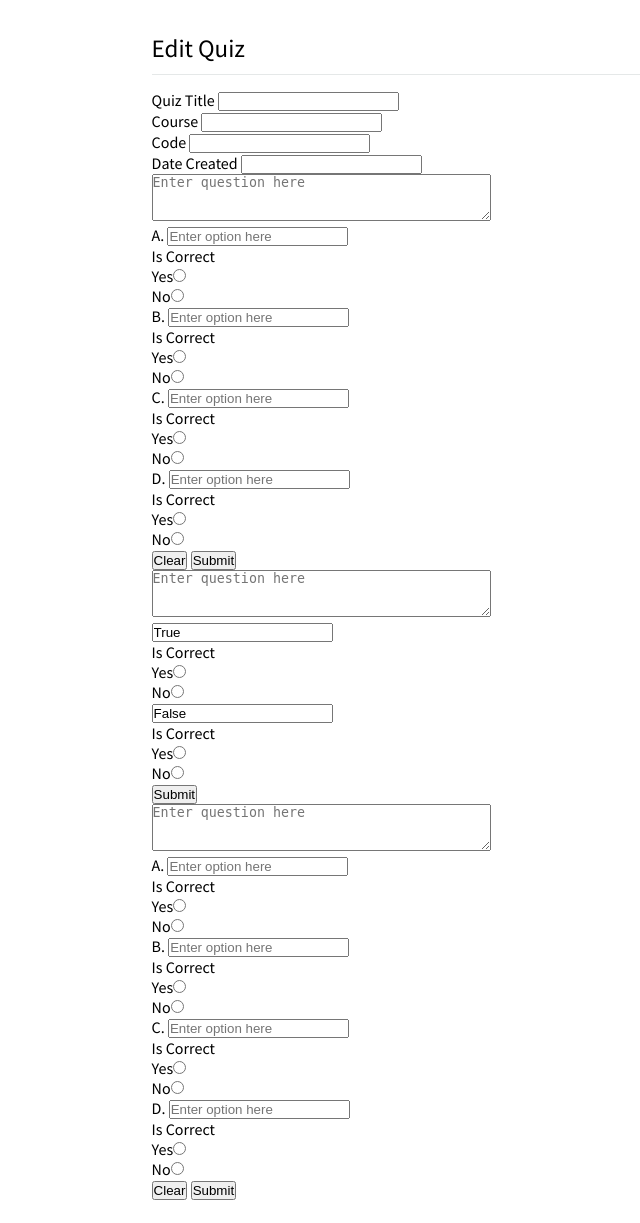
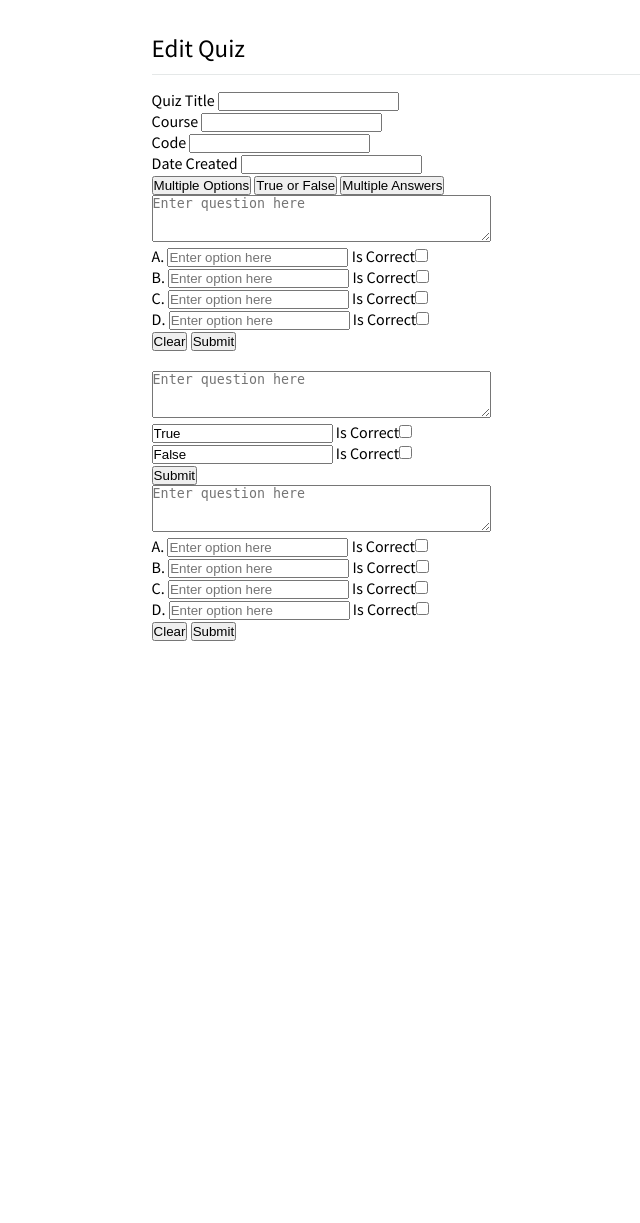
Before and after one commit to quruli/Quiz, a PHP site: page /quiz_edit.php in a window 1280 px wide. Shown: the part 61-1284 px from the top of the page, without its empty margins (2-642 px from the left). After the commit the page ends 702 px from the top, so only its background shows below. Run offline with PHP 8.4, Linux system fonts and the light colour scheme; some libraries are stand-ins or nearby versions.

Commit message:
-revised quiz form UI

```diff
--- a/index.php
+++ b/index.php
@@ -4,7 +4,7 @@
   <div class="main-wrapper">
     <?php
     if (isset($_SESSION['invalid-pw'])) {
-      echo '<h1 class="title">Invalid password!</h1><hr />';
+      echo '<h1 class="title">Invalid password!</h1>';
     } else if (isset($_SESSION['logged-in'])) {
       echo '<h1 class="title">Home</h1>';
       $type = $_SESSION['type'];
--- a/quiz_edit.php
+++ b/quiz_edit.php
@@ -15,42 +15,36 @@
 				Date Created <input type="text" name="date-created" /><br />
 		 </form>
 
+		 <form action="">
+			 <button type="submit">Multiple Options</button>
+			 <button type="submit">True or False</button>
+			 <button type="submit">Multiple Answers</button>
+		 </form>
+
 		 <div id="multOpt"> <!-- Multiple Options -->
 			 <form id="multOpt-form">
 				 	<textarea rows="3" cols="40" name="qtn" placeholder="Enter question here"></textarea><br />
-					A. <input type="text" name="ans1" placeholder="Enter option here"/><br />
-					Is Correct <br />
-					Yes<input type="radio" name="check_ans" value="1" /><br />
-					No<input type="radio" name="check_ans" value="0" /><br />
-					B. <input type="text" name="ans2" placeholder="Enter option here"/><br />
-					Is Correct <br />
-					Yes<input type="radio" name="check_ans" value="1" /><br />
-					No<input type="radio" name="check_ans" value="0" /><br />
-					C. <input type="text" name="ans3" placeholder="Enter option here"/><br />
-					Is Correct <br />
-					Yes<input type="radio" name="check_ans" value="1" /><br />
-					No<input type="radio" name="check_ans" value="0" /><br />
-					D. <input type="text" name="ans4" placeholder="Enter option here"/><br />
-					Is Correct <br />
-					Yes<input type="radio" name="check_ans" value="1" /><br />
-					No<input type="radio" name="check_ans" value="0" /><br />
+					A. <input type="text" name="ans1" placeholder="Enter option here"/>
+					Is Correct<input type="checkbox" name="check_ans" value="true" /><br />
+					B. <input type="text" name="ans2" placeholder="Enter option here"/>
+					Is Correct<input type="checkbox" name="check_ans" value="true" /><br />
+					C. <input type="text" name="ans3" placeholder="Enter option here"/>
+					Is Correct<input type="checkbox" name="check_ans" value="true" /><br />
+					D. <input type="text" name="ans4" placeholder="Enter option here"/>
+					Is Correct<input type="checkbox" name="check_ans" value="true" /><br />
 					<button type="reset" name="clear">Clear</button>
 					<button type="submit" name="add-qtn" onclick="clear()">Submit</button>
 
 			 </form>
 		 </div>
-
+<br>
 		 <div id="torf"> <!-- True of False -->
 			 <form id="torf-form">
 				 	<textarea rows="3" cols="40" name="qtn" placeholder="Enter question here"></textarea><br />
-					<input type="text" name="ans1" value="True" readonly/><br />
-					Is Correct <br />
-					Yes<input type="radio" name="check_ans" value="1" /><br />
-					No<input type="radio" name="check_ans" value="0" /><br />
-					<input type="text" name="ans2" value="False" readonly/><br />
-					Is Correct <br />
-					Yes<input type="radio" name="check_ans" value="1" /><br />
-					No<input type="radio" name="check_ans" value="0" /><br />
+					<input type="text" name="ans1" value="True" readonly/>
+					Is Correct<input type="checkbox" name="check_ans" value="true" /><br />
+					<input type="text" name="ans2" value="False" readonly/>
+					Is Correct<input type="checkbox" name="check_ans" value="true" /><br />
 					<button type="submit" name="add-qtn" onclick="clear()">Submit</button>
 			 </form>
 		 </div>
@@ -58,22 +52,14 @@
 		 <div id="">
 			<form id=""> <!-- Multiple Answer -->
 				<textarea rows="3" cols="40" name="qtn" placeholder="Enter question here"></textarea><br />
-				A. <input type="text" name="ans1" placeholder="Enter option here"/><br />
-				Is Correct <br />
-				Yes<input type="radio" name="check_ans" value="1" /><br />
-				No<input type="radio" name="check_ans" value="0" /><br />
-				B. <input type="text" name="ans2" placeholder="Enter option here"/><br />
-				Is Correct <br />
-				Yes<input type="radio" name="check_ans" value="1" /><br />
-				No<input type="radio" name="check_ans" value="0" /><br />
-				C. <input type="text" name="ans3" placeholder="Enter option here"/><br />
-				Is Correct <br />
-				Yes<input type="radio" name="check_ans" value="1" /><br />
-				No<input type="radio" name="check_ans" value="0" /><br />
-				D. <input type="text" name="ans4" placeholder="Enter option here"/><br />
-				Is Correct <br />
-				Yes<input type="radio" name="check_ans" value="1" /><br />
-				No<input type="radio" name="check_ans" value="0" /><br />
+				A. <input type="text" name="ans1" placeholder="Enter option here"/>
+				Is Correct<input type="checkbox" name="check_ans" value="true" /><br />
+				B. <input type="text" name="ans2" placeholder="Enter option here"/>
+				Is Correct<input type="checkbox" name="check_ans" value="true" /><br />
+				C. <input type="text" name="ans3" placeholder="Enter option here"/>
+				Is Correct<input type="checkbox" name="check_ans" value="true" /><br />
+				D. <input type="text" name="ans4" placeholder="Enter option here"/>
+				Is Correct<input type="checkbox" name="check_ans" value="true" /><br />
 				<button type="reset" name="clear">Clear</button>
 				<button type="submit" name="add-qtn" onclick="clear()">Submit</button>
 			</form>
```
